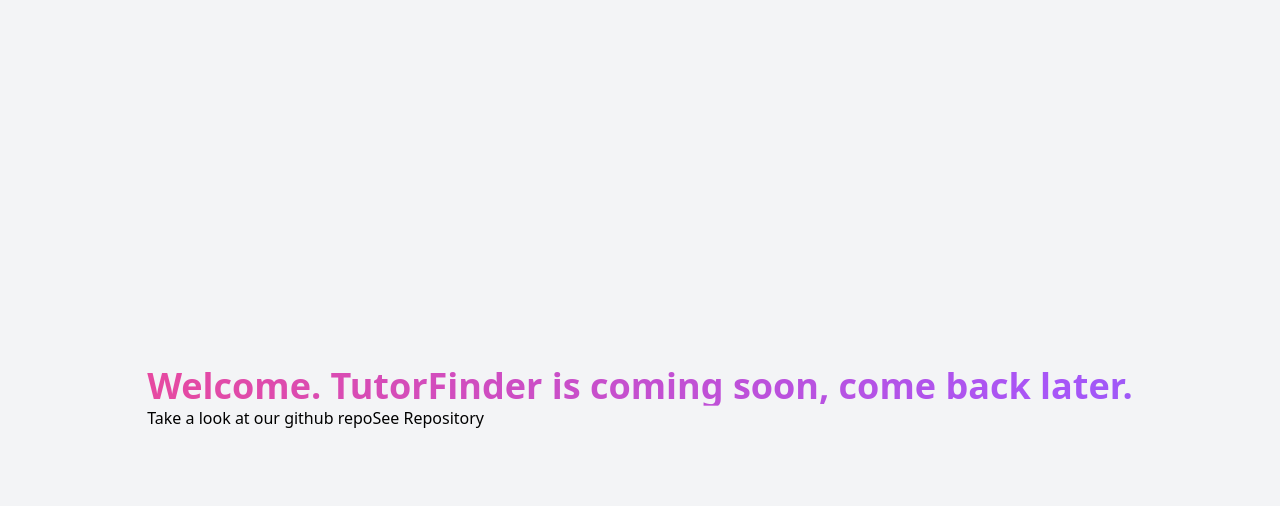
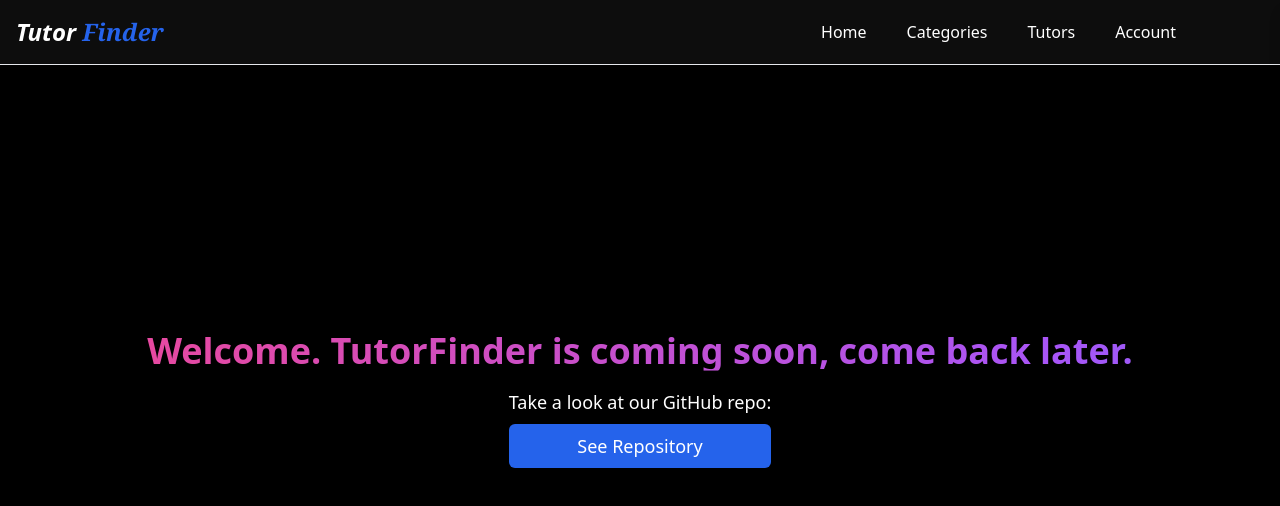
Before and after one commit to rickytabe/TutorFinderApp, a React (Vite) app: page / in a window 1280 px wide. Shown: the top 506 px of the page. Built offline with nearby package versions, Linux system fonts and the light colour scheme.

Commit message:
Adjusted the HomePage layout

```diff
--- a/src/App.tsx
+++ b/src/App.tsx
@@ -1,15 +1,11 @@
+import Navbar from "./components/navbar";
+import AnimateText from "./components/animation";
+
 function App() {
   return (
-    <div className="flex items-center justify-center min-h-screen bg-gray-100">
-      <div  className="animate-bounce">
-        <div className="text-4xl font-bold text-center grid-flow-row text-transparent bg-clip-text bg-gradient-to-r from-pink-500 via-purple-500 to-blue-500 animate-gradient bg-[length:200%_200%]">
-          Welcome. TutorFinder is coming soon, come back later.
-        </div>
-        <div>
-          Take a look at our github repo
-          <a href="https://github.com/rickytabe/TutorFinderApp.git">See Repository</a>
-        </div>
-      </div>
+    <div className="bg-black min-h-screen">
+      <Navbar />
+      <AnimateText />
     </div>
   );
 }
--- /dev/null
+++ b/src/components/animation.tsx
@@ -0,0 +1,31 @@
+const AnimateText = () => {
+    return (
+      <div className="flex flex-col items-center justify-center min-h-screen text-white p-4">
+        {/* Animated Text */}
+        <div className="animate-bounce">
+          <div className="text-4xl font-bold text-center text-transparent bg-clip-text bg-gradient-to-r from-pink-500 via-purple-500 to-blue-500 animate-gradient bg-[length:200%_200%]">
+            Welcome. TutorFinder is coming soon, come back later.
+          </div>
+        </div>
+
+        {/* GitHub Link */}
+        <div className="mt-4 text-center">
+          <p className="text-lg">
+            Take a look at our GitHub repo:
+            <div className="p-2 bg-blue-600 mt-2 hover:bg-blue-300 text-white rounded-md">
+                <a
+                  href="https://github.com/rickytabe/TutorFinderApp.git"
+                  target="_blank"
+                  rel="noopener noreferrer"
+                  className="ml-0  hover:text-gray-800"
+                >
+                  See Repository
+                </a>
+            </div>
+          </p>
+        </div>
+      </div>
+    );
+  };
+
+  export default AnimateText;
--- /dev/null
+++ b/src/components/navbar.tsx
@@ -0,0 +1,96 @@
+import { useState } from "react";
+
+
+const Navbar = () => {
+  const buttonStyle = 'hover:bg-white/10 hover:text-white rounded-md  p-2 cursor-pointer';
+  const button2Style = 'hover:bg-black hover:text-white rounded-md  p-2 cursor-pointer'
+
+  const [isSidebarOpen, setIsSideBarOpen] = useState(false);
+
+  const toggleSidebar = () => {
+    setIsSideBarOpen(!isSidebarOpen);
+  }
+  return (
+    <div>
+      {/* Nav Bar */}
+      <nav className="fixed top-0 left-0 w-full text-white backdrop-blur-md bg-white/5 border-b border-gray-200 z-35">
+        <div className="container mx-auto px-4 py-3 flex justify-between items-center">
+          {/* LoGo */}
+          <div className="text-2xl font-bold italic">
+            Tutor <span className="font-serif text-blue-600">Finder </span>
+          </div>
+          {/* Links for large screens*/}
+          <ul className="hidden md:flex space-x-6 mr-20">
+            <li className= {buttonStyle}>Home</li>
+            <li className={buttonStyle}>Categories</li>
+            <li className={buttonStyle}>Tutors</li>
+            <li className={buttonStyle}>Account</li>
+          </ul>
+
+          {/* Mobile Menu Icon */}
+
+            <button className=" md:hidden p-2 rounded-md hover:bg-gray-100" onClick={toggleSidebar}>
+              <svg
+                xmlns="http://www.w3.org/2000/svg"
+                fill="none"
+                viewBox="0 0 24 24"
+                strokeWidth="2"
+                stroke="currentColor"
+                className="w-6 h-6 text-gray-800"
+              >
+                <path
+                  strokeLinecap="round"
+                  strokeLinejoin="round"
+                  d="M4 6h16M4 12h16m-7 6h7"
+                />
+              </svg>
+            </button>
+        </div>
+      </nav>
+
+
+
+    {/* Sidebar */}
+    <div
+        className={`fixed top-0 right-0 h-full w-64 bg-white  shadow-lg transform ${
+          isSidebarOpen ? "translate-x-0" : "translate-x-full"
+        } transition-transform duration-300 ease-in-out z-40`}
+      >
+        <button
+          className="p-2 absolute top-4 right-4 text-gray-700"
+          onClick={toggleSidebar}
+        >
+          <svg
+            xmlns="http://www.w3.org/2000/svg"
+            fill="none"
+            viewBox="0 0 24 24"
+            strokeWidth="2"
+            stroke="currentColor"
+            className="w-6 h-6"
+          >
+            <path
+              strokeLinecap="round"
+              strokeLinejoin="round"
+              d="M6 18L18 6M6 6l12 12"
+            />
+          </svg>
+        </button>
+        <ul className="mt-16 space-y-4 text-gray-700 px-6">
+          <li className={button2Style}>Home</li>
+          <li className={button2Style}>Categories</li>
+          <li className={button2Style}>Tutors</li>
+          <li className={button2Style}>Account</li>
+        </ul>
+      </div>
+      {/* Overlay with blur effect */}
+      {isSidebarOpen && (
+        <div
+          className="fixed inset-0 bg-black bg-opacity-50 backdrop-blur-sm z-30"
+          onClick={toggleSidebar}
+        ></div>
+      )}
+    </div>
+  );
+};
+
+export default Navbar;
```
